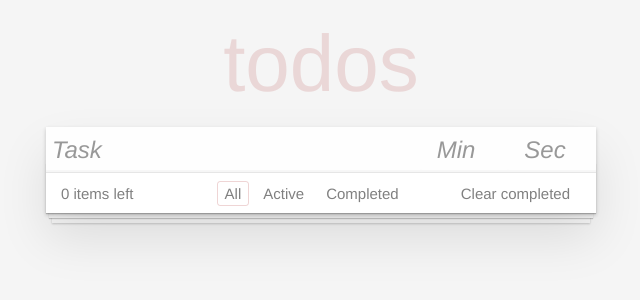
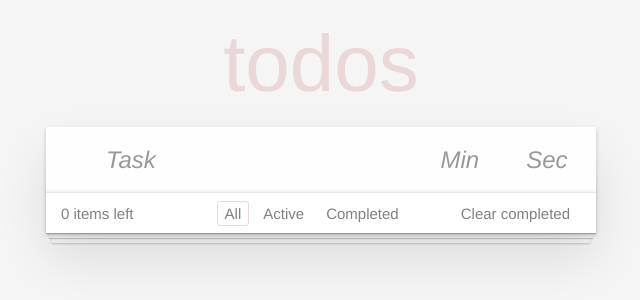
Before and after one commit to Al3x4ndr4-K/TODO-hook, a React app: page / in a window 1280 px wide. Shown: the top 300 px of the page, without its empty margins (319-959 px from the left). Built offline with nearby package versions, Linux system fonts and the light colour scheme; the HTML template or start-up script is replaced by a standard one.

Commit message:
Fixed NewTaskForm.css

```diff
--- a/src/components/NewTaskForm/NewTaskForm.css
+++ b/src/components/NewTaskForm/NewTaskForm.css
@@ -6,7 +6,7 @@
 .new-todo {
   width: 85%;
   font-size: 24px;
-  padding: 6px;
+  padding: 16px 16px 16px 60px;
   border: none;
   box-sizing: border-box;
   font-family: inherit;
```
